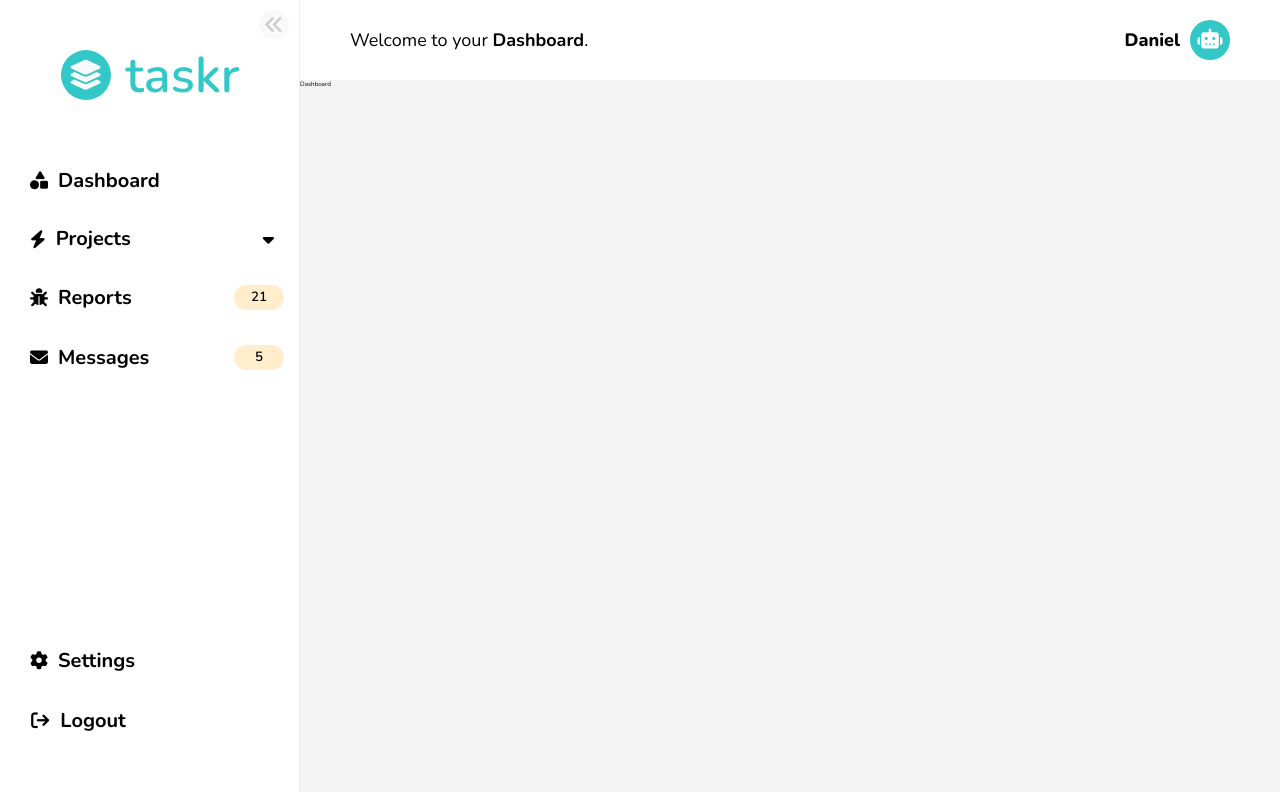
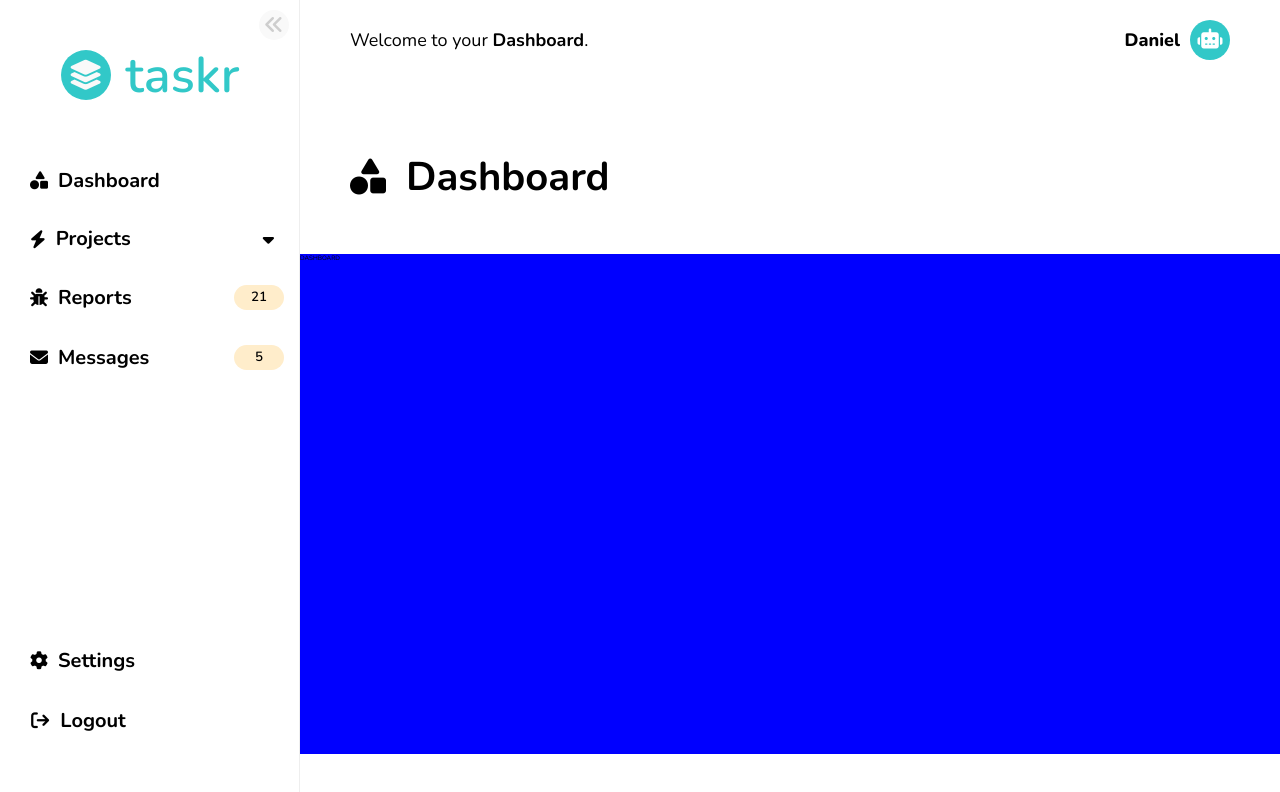
Before and after one commit to Web-Dev-Dan/Taskr---Bug-Tracking-Application, a React (Create React App) app: page / in a window 1280 px wide. Shown: the top 792 px of the page. Built offline with nearby package versions, Linux system fonts and the light colour scheme.

Commit message:
Added MainPageHeader component

```diff
--- a/src/components/main/Main.css
+++ b/src/components/main/Main.css
@@ -5,6 +5,6 @@
 }
 
 .main-content {
-    background-color: rgb(243, 243, 243);
+    /* background-color: rgb(248, 248, 248); */
     height: 2000px;
 }
--- a/src/components/main/Main.js
+++ b/src/components/main/Main.js
@@ -1,6 +1,8 @@
 
+import MainPageHeader from '../../reusable/headers/MainPageHeader/MainPageHeader';
 import './Main.css';
 import MainNav from './MainNav/MainNav';
+import Dashboard from './pages/Dashboard/Dashboard';
 
 function Main({ currentPageName, username, updateCurrentPageName }) {
     return (
@@ -11,12 +13,44 @@
                 updateCurrentPageName={updateCurrentPageName}
             />
             <div className="main-content">
-                {currentPageName === 'Dashboard' && <p>Dashboard</p>}
-                {currentPageName === 'Projects' && <p>Projects</p>}
-                {currentPageName === 'Reports' && <p>Reports</p>}
-                {currentPageName === 'Messages' && <p>Messages</p>}
-                {currentPageName === 'Settings' && <p>Settings</p>}
-                {currentPageName === 'Logout' && <p>Logout</p>}
+                {currentPageName === 'Dashboard' && <div>
+                    <MainPageHeader
+                        currentPageName={currentPageName}
+                        iconClasses='fa-solid fa-shapes'
+                    />
+                    <Dashboard />
+                    {/* INCLUDE A HORIZONTAL SCROLL BOX OF PROJECTS? NAME & 3 COLOURED BOXES UNDERNEATH WITH ICONS AND NUMBERS TO INDICATE HOW MANY TODOS, INPROGRESS, COMPLETE ITEMS THERE ARE */}
+                </div>}
+                {currentPageName === 'Projects' && <div>
+                    <MainPageHeader
+                        currentPageName={currentPageName}
+                        iconClasses='fa-solid fa-bolt'
+                    />
+                </div>}
+                {currentPageName === 'Reports' && <div>
+                    <MainPageHeader
+                        currentPageName={currentPageName}
+                        iconClasses='fa-solid fa-bug'
+                    />
+                </div>}
+                {currentPageName === 'Messages' && <div>
+                    <MainPageHeader
+                        currentPageName={currentPageName}
+                        iconClasses='fa-solid fa-envelope'
+                    />
+                </div>}
+                {currentPageName === 'Settings' && <div>
+                    <MainPageHeader
+                        currentPageName={currentPageName}
+                        iconClasses='fa-solid fa-gear'
+                    />
+                </div>}
+                {currentPageName === 'Logout' && <div>
+                    <MainPageHeader
+                        currentPageName={currentPageName}
+                        iconClasses='fa-solid fa-arrow-right-from-bracket'
+                    />
+                </div>}
             </div>
         </main>
     )
--- /dev/null
+++ b/src/components/main/pages/Dashboard/Dashboard.css
@@ -0,0 +1,5 @@
+.dashboard {
+    background-color: blue;
+    width: 100%;
+    height: 500px;
+}
--- /dev/null
+++ b/src/components/main/pages/Dashboard/Dashboard.js
@@ -0,0 +1,12 @@
+
+import './Dashboard.css';
+
+function Dashboard() {
+    return (
+        <div className="dashboard">
+            DASHBOARD
+        </div>
+    )
+}
+
+export default Dashboard;
--- /dev/null
+++ b/src/reusable/headers/MainPageHeader/MainPageHeader.css
@@ -0,0 +1,16 @@
+.main-content__header {
+    padding: 70px 50px 50px 50px;
+    display: flex;
+    align-items: center;
+}
+
+.main-content__header--icon {
+    font-size: 3.6rem;
+    margin-right: 20px;
+    /* color: var(--color-primary); */
+}
+
+.main-content__header--header {
+    font-size: 4rem;
+    font-weight: 700;
+}
--- /dev/null
+++ b/src/reusable/headers/MainPageHeader/MainPageHeader.js
@@ -0,0 +1,13 @@
+
+import './MainPageHeader.css';
+
+function MainPageHeader({ currentPageName, iconClasses }) {
+    return (
+        <div className="main-content__header">
+            <i className={`main-content__header--icon ${iconClasses}`}></i>
+            <h2 className="main-content__header--header">{currentPageName}</h2>
+        </div>
+    )
+}
+
+export default MainPageHeader;
```
